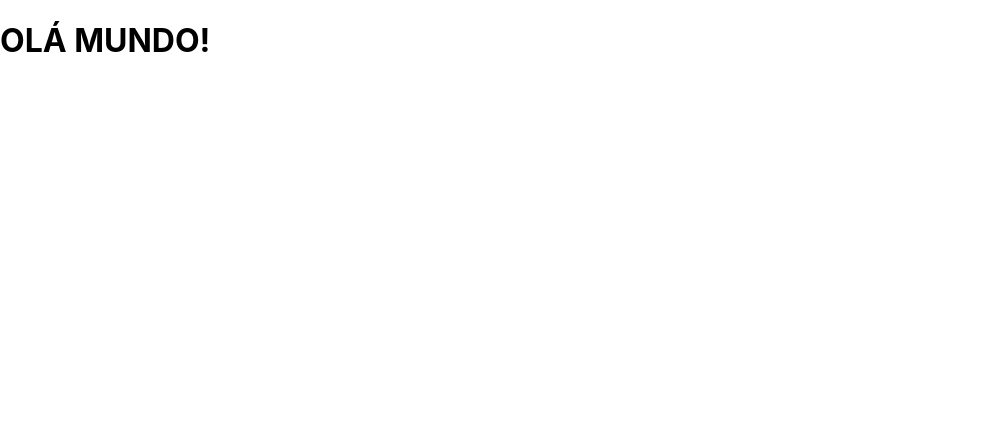
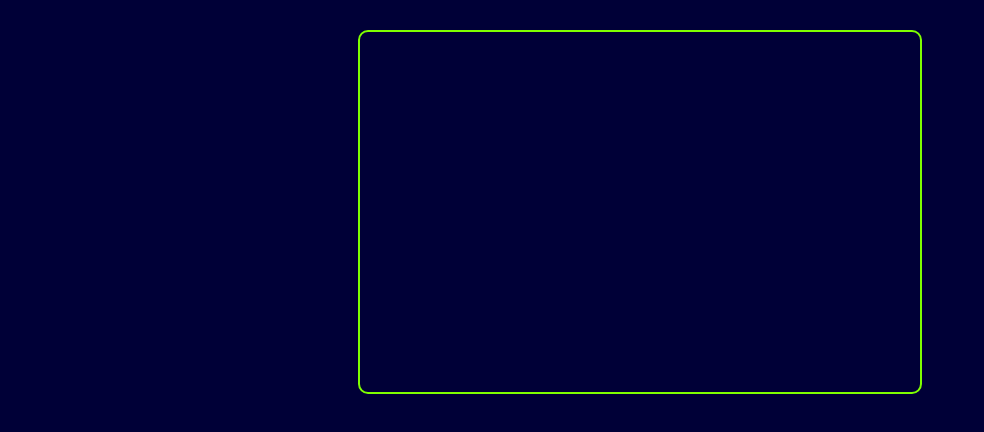
Before and after one commit to Nunesnd/ListaTarefas, a React (Create React App) app: page / in a window 1280 px wide. Shown: the top 432 px of the page, without its empty margins (0-984 px from the left). Built offline with nearby package versions, Linux system fonts and the light colour scheme.

Commit message:
commit 0003 - criando componentes exibir tarefas

```diff
--- /dev/null
+++ b/src/App.css
@@ -0,0 +1,9 @@
+.container{
+    max-width: 500px;
+    margin: 30px auto;
+    overflow: auto;
+    min-height: 300px;
+    border: 2px solid chartreuse;
+    padding: 30px;
+    border-radius: 10px;
+}
--- a/src/App.js
+++ b/src/App.js
@@ -1,8 +1,25 @@
-import React from "react";
+import React, { useState } from "react";
+import './App.css';
 
 const App = () =>{
-  const message = "OLÁ MUNDO!"
-  return <h1>{message}</h1>;
+  const [task, setTasks] = useState([
+    {
+      id:'1',
+      title: 'Estudar programação',
+      completed: false,
+    },
+    {
+      id:'2',
+      title: 'Ler livros',
+      completed: true,
+    }
+  ]);
+return (
+    <>
+      <div className="container"></div>
+    </>
+);
+
 };
 
 export default App;
--- a/src/index.css
+++ b/src/index.css
@@ -5,6 +5,7 @@ body {
     sans-serif;
   -webkit-font-smoothing: antialiased;
   -moz-osx-font-smoothing: grayscale;
+  background-color: rgb(0, 0, 55);
 }
 
 code {
```
